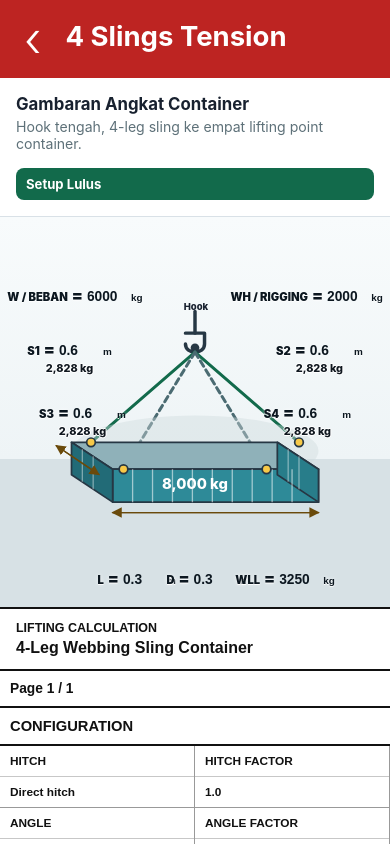
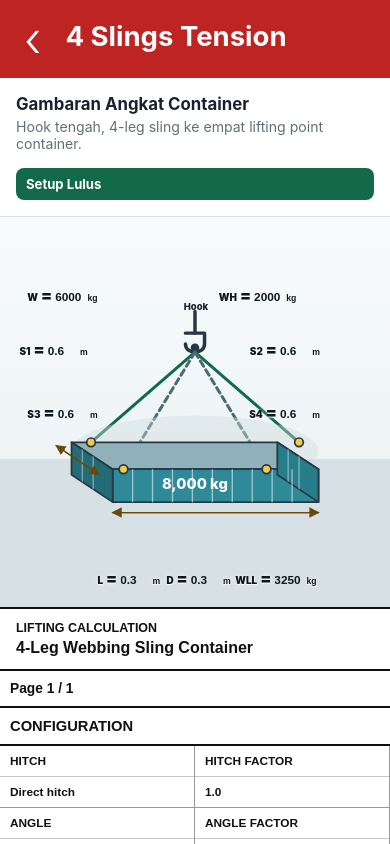
Before and after one commit to panadol94/rigging-calculator-my, a React (Vite) app: page / in a window 390 px wide. Shown: the top 844 px of the page. Built offline with nearby package versions, Linux system fonts and the light colour scheme.

Commit message:
fix: simplify mobile diagram labels

```diff
--- a/src/main.jsx
+++ b/src/main.jsx
@@ -460,8 +460,8 @@ function LiftingVisual({ input, result, setValue, setSlingLength }) {
 
         <div className="visualInputs">
           <div className="visualGroup loadGroup">
-            <DiagramInput label="W / Beban" suffix="kg" value={input.loadKg} onChange={setValue("loadKg")} step="1" tone="light" />
-            <DiagramInput label="Wh / Rigging" suffix="kg" value={input.riggingKg} onChange={setValue("riggingKg")} step="1" tone="light" />
+            <DiagramInput label="W" suffix="kg" value={input.loadKg} onChange={setValue("loadKg")} step="1" tone="light" />
+            <DiagramInput label="Wh" suffix="kg" value={input.riggingKg} onChange={setValue("riggingKg")} step="1" tone="light" />
           </div>
 
           {input.slingLengthsM.map((value, index) => (
@@ -473,13 +473,12 @@ function LiftingVisual({ input, result, setValue, setSlingLength }) {
                 onChange={setSlingLength(index)}
                 tone="light"
               />
-              <span>{fmtWhole(result.legs[index].tensionKg)} kg</span>
             </div>
           ))}
 
           <div className="visualGroup containerInput">
             <DiagramInput label="L" suffix="m" value={input.lengthM} onChange={setValue("lengthM")} tone="light" />
-            <DiagramInput label="d" suffix="m" value={input.widthM} onChange={setValue("widthM")} tone="light" />
+            <DiagramInput label="D" suffix="m" value={input.widthM} onChange={setValue("widthM")} tone="light" />
             <DiagramInput label="WLL" suffix="kg" value={input.wllKg} onChange={setValue("wllKg")} step="1" tone="light" />
           </div>
         </div>
--- a/src/styles.css
+++ b/src/styles.css
@@ -248,6 +248,7 @@ input[type="number"] {
   background:
     linear-gradient(180deg, #f8fbfc 0%, #eef4f6 62%, #d7e1e5 62%, #d7e1e5 100%);
   min-height: 330px;
+  overflow: hidden;
   position: relative;
 }
 
@@ -387,8 +388,27 @@ input[type="number"] {
   position: absolute;
 }
 
+.visualStage .diagramInput {
+  gap: 3px;
+}
+
+.visualStage .diagramInput span:first-child {
+  font-size: clamp(0.52rem, 0.82vw, 0.66rem);
+}
+
+.visualStage .diagramValue input {
+  font-size: clamp(0.62rem, 1vw, 0.78rem);
+  min-width: 4.8ch;
+  width: 4.8ch;
+}
+
+.visualStage .diagramValue b {
+  font-size: clamp(0.48rem, 0.76vw, 0.6rem);
+}
+
 .visualGroup > span {
   color: #101820;
+  display: none;
   font-size: 0.68rem;
   font-weight: 800;
   text-align: center;
@@ -400,11 +420,11 @@ input[type="number"] {
 }
 
 .loadGroup {
-  column-gap: clamp(88px, 18vw, 150px);
-  grid-template-columns: repeat(2, max-content);
-  left: 50%;
+  display: flex;
+  justify-content: space-between;
+  left: 12%;
+  right: 12%;
   top: 18%;
-  transform: translateX(-50%);
 }
 
 .slingOneInput {
@@ -1406,6 +1426,47 @@ dd {
     font-size: 0.62rem;
   }
 
+  .visualStage .diagramInput span:first-child {
+    font-size: 0.62rem;
+  }
+
+  .visualStage .diagramValue input {
+    font-size: 0.74rem;
+    min-width: 4.6ch;
+    width: 4.6ch;
+  }
+
+  .visualStage .diagramValue b {
+    font-size: 0.54rem;
+  }
+
+  .loadGroup {
+    left: 7%;
+    right: 24%;
+  }
+
+  .slingOneInput {
+    left: 5%;
+  }
+
+  .slingTwoInput {
+    right: 18%;
+  }
+
+  .slingThreeInput {
+    left: 7%;
+  }
+
+  .slingFourInput {
+    right: 18%;
+  }
+
+  .sheetLengthInput,
+  .sheetWidthInput,
+  .sheetWllInput {
+    display: none;
+  }
+
   .sheetLoadInput {
     top: 70%;
   }
```
